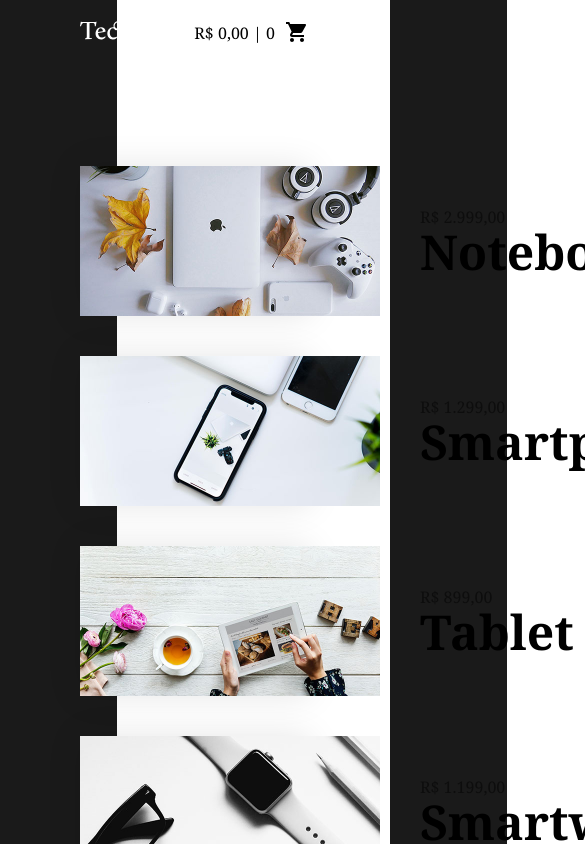
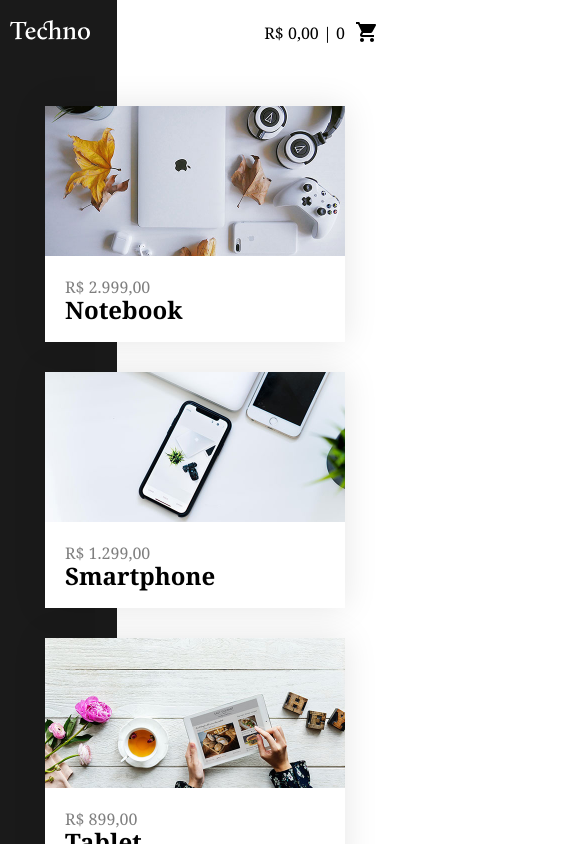
Before and after one commit to KamilydosSantos/techno, a Vue app: page / in a window 390 px wide. Shown: the top 844 px of the page, 585 px wide, since content can reach past the window. Built offline with nearby package versions, Linux system fonts and the light colour scheme.

Commit message:
feat: responsive style

```diff
--- a/src/App.vue
+++ b/src/App.vue
@@ -202,6 +202,14 @@ export default {
   }
 }
 
+$breakpoint: 900px;
+
+@mixin responsive {
+  @media (max-width: $breakpoint) {
+    @content;
+  }
+}
+
 * {
   box-sizing: border-box;
 }
@@ -213,6 +221,9 @@ body{
 }
 
 #app {
+  @include responsive {
+    padding: 0 10px;
+  }
   font-family: "Noto Serif";
   padding: 0 80px;
   h1,
@@ -242,7 +253,7 @@ body{
       &::after {
         content: "";
         display: inline-block;
-        background: url("./assets/carrinho.svg");
+        background: url("./assets/shopping.svg");
         width: 25px;
         height: 25px;
         margin-left: 10px;
@@ -250,9 +261,18 @@ body{
     }
   }
   .products {
+    @include responsive {
+      margin-top: 40px;
+    }
     max-width: 900px;
     margin: 100px auto 0 auto;
     .products__product {
+      @include responsive {
+        flex-direction: column;
+        align-items: flex-start;
+        max-width: 300px;
+        margin: 30px auto;
+      }
       display: flex;
       align-items: center;
       margin-bottom: 40px;
@@ -260,11 +280,20 @@ body{
       box-shadow: 0 0 2rem rgba(0, 0, 0, .1);
       cursor: pointer;
       .products__product__img {
+        @include responsive {
+          max-width: 100%;
+        }
         max-width: 300px;
         margin-right: 40px;
       }
       .products__product__info {
+        @include responsive {
+          padding: 20px;
+        }
         .products__product__info__title {
+          @include responsive {
+            font-size: 1.5rem;
+          }
           font-size: 3rem;
           line-height: 1;
         }
@@ -275,6 +304,9 @@ body{
     }
   }
   .modal {
+    @include responsive {
+      padding: 10px;
+    }
     position: absolute;
     top: 0;
     left: 0;
@@ -293,6 +325,11 @@ body{
       background: rgba(0, 0, 0, .5);
     }
     .modal__container {
+      @include responsive {
+        grid-gap: 20px;
+        background: #ffffff;
+        padding: 10px 0;
+      }
       position: relative;
       background: linear-gradient(to right, transparent 250px, #ffffff 250px);
       z-index: 1;
@@ -302,14 +339,25 @@ body{
       padding: 50px 50px 50px 0;
       animation: fadeIn .3s forwards;
       .modal__container__img {
+        @include responsive {
+          grid-row: 2;
+        }
         grid-column: 1;
         box-shadow: 0 3px 4px rgba(0, 0, 0, .1), 0 4px 10px rgba(0, 0, 0, .2);
-        img {
+        & img {
+          @include responsive {
+            width: 100%;
+            max-width: initial;
+          }
           max-width: 300px;
           display: block;
         }
       }
       .modal__container__info {
+        @include responsive {
+          grid-column: 1;
+          padding: 10px;
+        }
         max-width: 600px;
         grid-column: 2;
         .modal__container__info__close {
@@ -329,6 +377,9 @@ body{
           font-size: 3rem;
         }
         .modal__container__info__btn {
+          @include responsive {
+            margin-top: 20px;
+          }
           margin-top: 80px;
           background: #000000;
           cursor: pointer;
@@ -346,6 +397,10 @@ body{
         }
       }
       .modal__container__reviews {
+        @include responsive {
+          grid-column: 1;
+          padding: 10px;
+        }
         grid-column: 2;
         .modal__container__reviews__title {
           font-size: 1.75rem;
@@ -365,6 +420,9 @@ body{
     }
   }
   .shopping-modal {
+    @include responsive {
+      padding: 10px;
+    }
     position: absolute;
     display: flex;
     flex-direction: column;
```
Also changed, not shown: src/assets/shopping.svg (renamed from src/assets/carrinho.svg).
